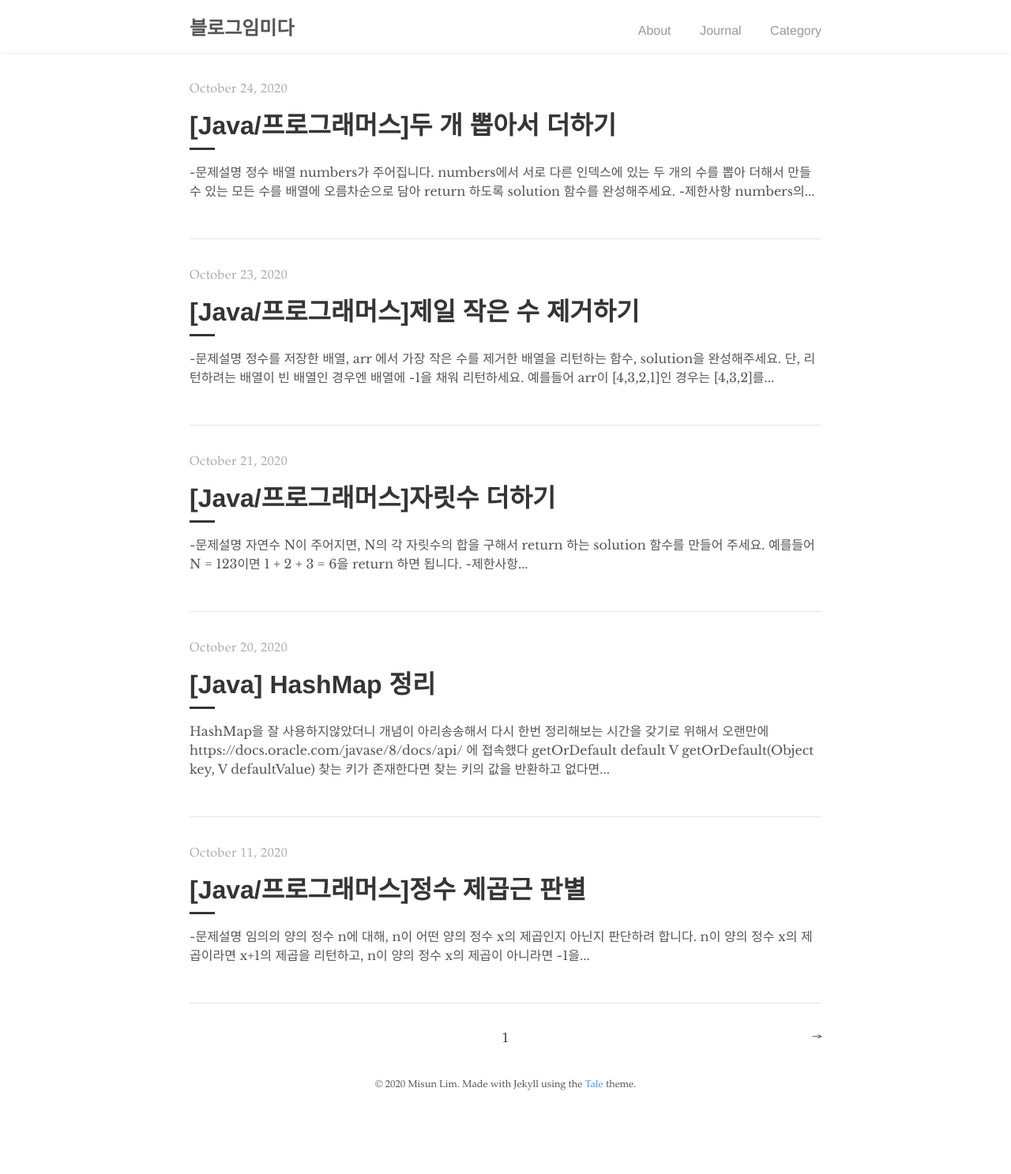
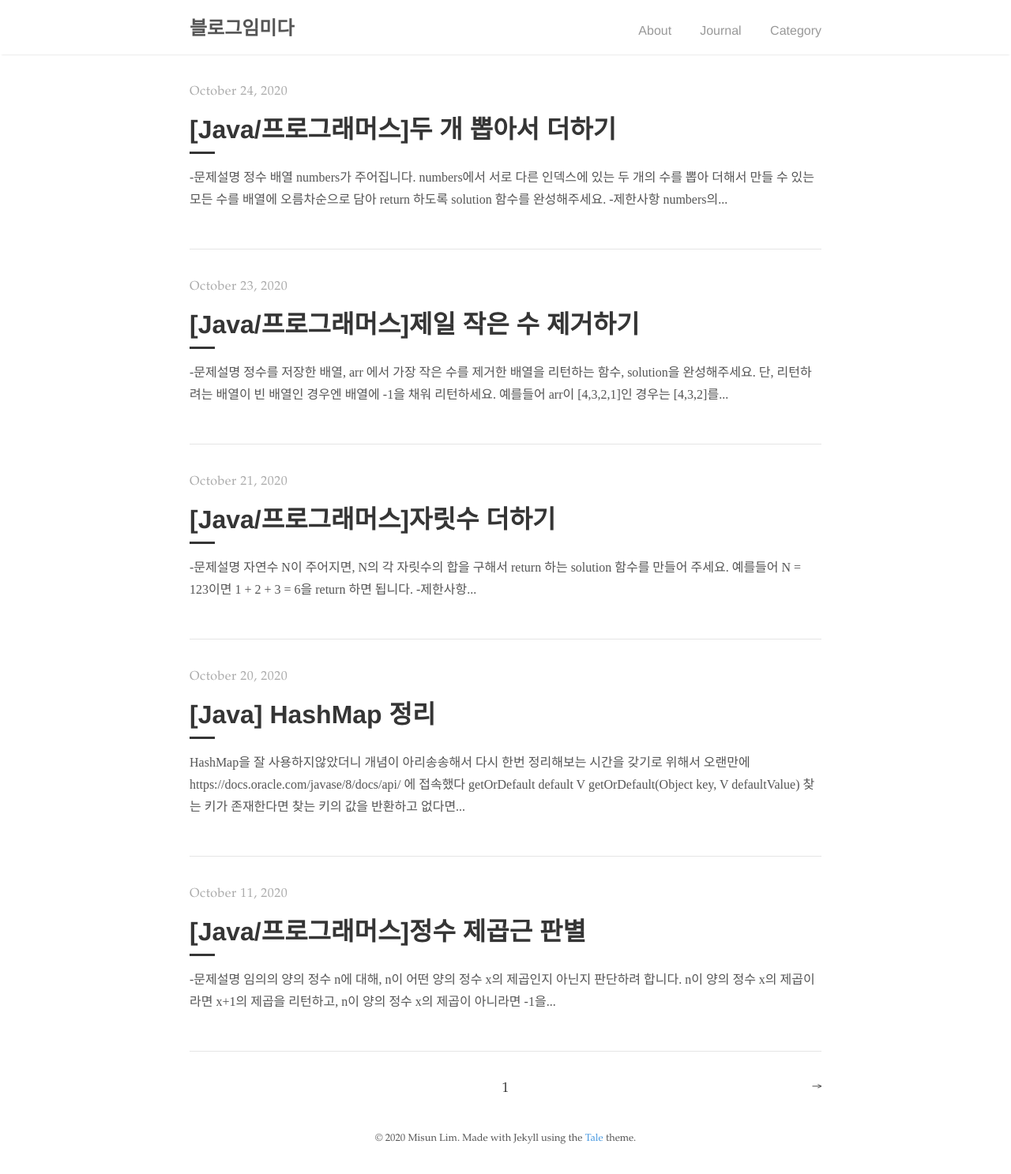
Before and after one commit to misun0608/misun0608.github.io, a Jekyll site: the page built from index.html, in a window 1280 px wide. Shown: the whole page at 79% size. Built offline with Jekyll 4.4.1, drawn with Linux system fonts in a browser that asks for light colours; the list of posts is cut into pages by our own code; before the commit the page ends 1417 px from its top, so only the background shows below that.

Commit message:
docs: update font-family and line-height
_base.scss 파일에서 font-family: $serif-primary; -> "나눔고딕"; / line-height: 1.5 -> 1.75

```diff
--- a/_sass/tale/_base.scss
+++ b/_sass/tale/_base.scss
@@ -1,6 +1,6 @@
 * {
   @include box-sizing;
-  line-height: 1.5;
+  line-height: 1.75;
 }
 
 html,
@@ -11,7 +11,8 @@ body {
 }
 
 html {
-  font-family: $serif-primary;
+  // font-family: $serif-primary;
+  font-family: "나눔고딕";
   font-size: 14px;
   overflow-y: scroll;
 
```
